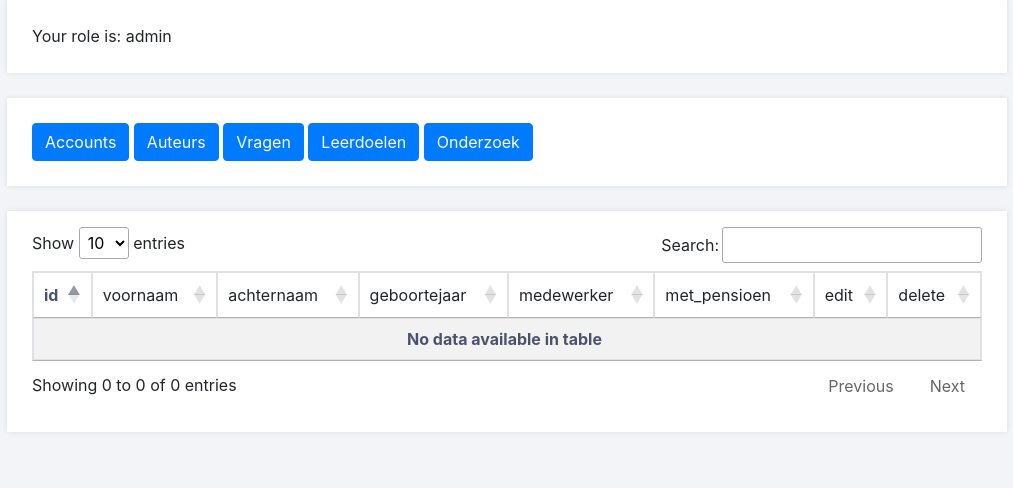
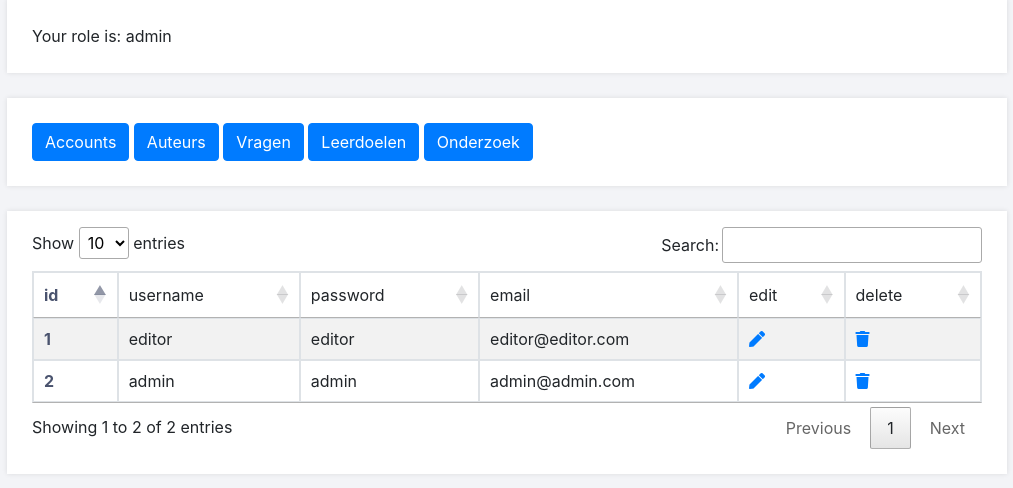
Before and after one commit to Sema-1054531/werkplaats-2-mvc, a Flask app: page /admin_home in a window 1280 px wide. Shown: the part 262-750 px from the top of the page, without its empty margins (133-1146 px from the left). Run offline with Flask 2, Linux system fonts and the light colour scheme; a user stored in the database is signed in; data comes from the database, SQL or seed files in the repository; some libraries are stand-ins or nearby versions.

Commit message:
Updated admin code nd html code

```diff
--- a/main.py
+++ b/main.py
@@ -61,10 +61,14 @@ def login():
 # admin home page
 @app.route('/admin_home')
 def admin_home():
-    # print(session)
-    if session['role'] != 'admin':
-        return redirect(url_for('home'))
-    return render_template('admin_home.html')
+    connection = sqlite3.connect('./databases/testcorrect_vragen.db', check_same_thread = False)
+    connection.row_factory = sqlite3.Row
+    cursor = connection.cursor()
+    cursor.execute('SELECT * FROM accounts')
+    data = cursor.fetchall()
+    if session['role'] == 'admin':
+         return render_template('admin_home.html', datas=data, username=session['username'])
+    return redirect(url_for("admin_home"))
 
 # home page only accessible for loggedin users
 @app.route('/home')
@@ -266,6 +270,7 @@ def add_user():
         return redirect(url_for("add_user"))
     return render_template("add_user.html")
 
+
 # edit user
 @app.route("/edit_user/<string:id>",methods=['POST','GET'])
 def edit_user(id):
--- a/templates/admin_home.html
+++ b/templates/admin_home.html
@@ -18,39 +18,32 @@
 <!-- {% endblock %} -->
 
 {% block body %}
+
 <div class="row">
     <div class="col-md-12">
         <table id="example" class="table table-striped table-bordered" style="width:100%">
-            {% if message %}
-            <div class="alert alert-danger">{{ message }}</div>
-            <div class='alert alert-{{category}}'>{{message}}</div>
-            {% endif %}
             <thead>
                 <tr>
                     <td>id</td>
-                    <td>voornaam</td>
-                    <td>achternaam</td>
-                    <td>geboortejaar</td>
-                    <td>medewerker</td>
-                    <td>met_pensioen</td>
+                    <td>username</td>
+                    <td>password</td>
+                    <td>email</td>
                     <td>edit</td>
                     <td>delete</td>
                 </tr>
             </thead>
             <tbody>
-                {% for row in auteurs %}
+                {% for row in datas %}
                 <tr>
                     <td>{{loop.index}}</td>
-                    <td>{{row.voornaam}}</td>
-                    <td>{{row.achternaam}}</td>
-                    <td>{{row.geboortejaar}}</td>
-                    <td>{{row.medewerker}}</td>
-                    <td>{{row.met_pensioen}}</td>
-                    <td>
-                        <a href="/edit_auteurs/{{row.id}}" class="fas fa-pen"></a>
+                    <td>{{row.username}}</td>
+                    <td>{{row.password}}</td>
+                    <td>{{row.email}}</td>
+                    <td width="">
+                        <a href="/edit_user/{{row.id}}" class="fas fa-pen"></a>
                     </td>
                     <td>
-                        <a href="/delete_auteurs/{{row.id}}" class="fas fa-trash"></a>
+                        <a href="/delete_user/{{row.id}}" class="fas fa-trash"></a>
                     </td>
                 </tr>
                 {% endfor %}
@@ -58,4 +51,7 @@
         </table>
     </div>
 </div>
+</body>
+
+</html>
 {% endblock %}
```
